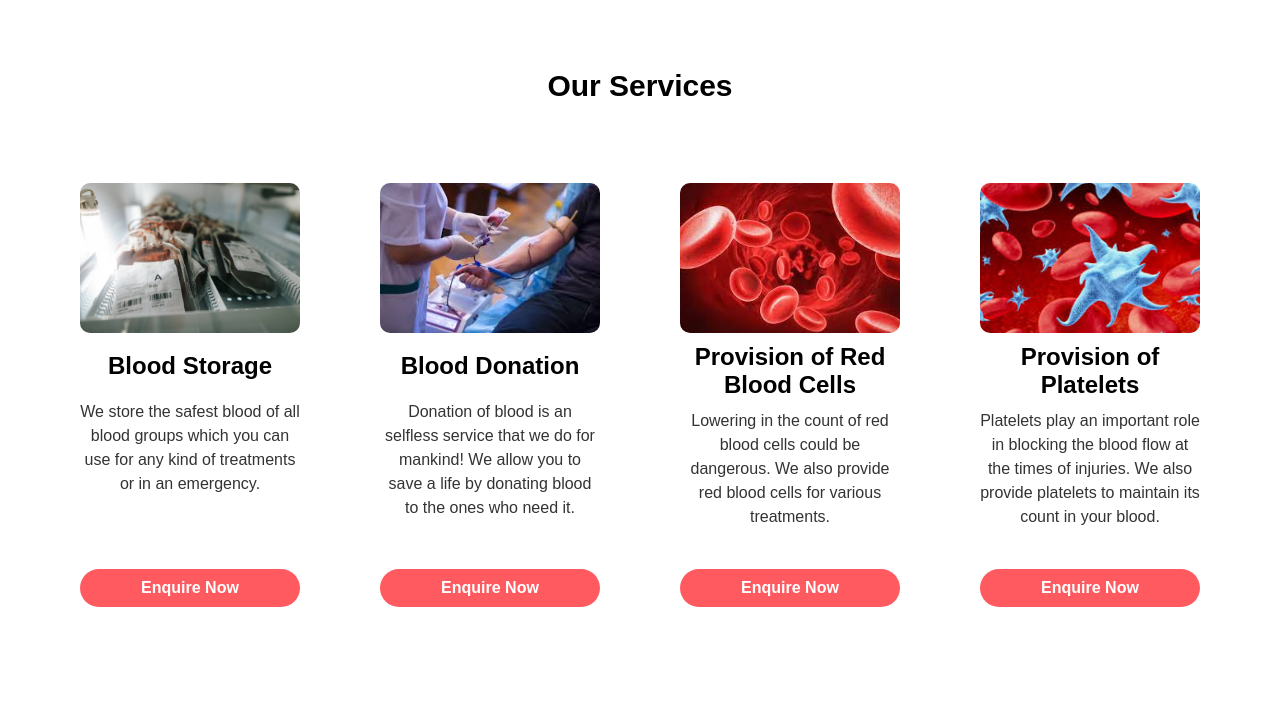
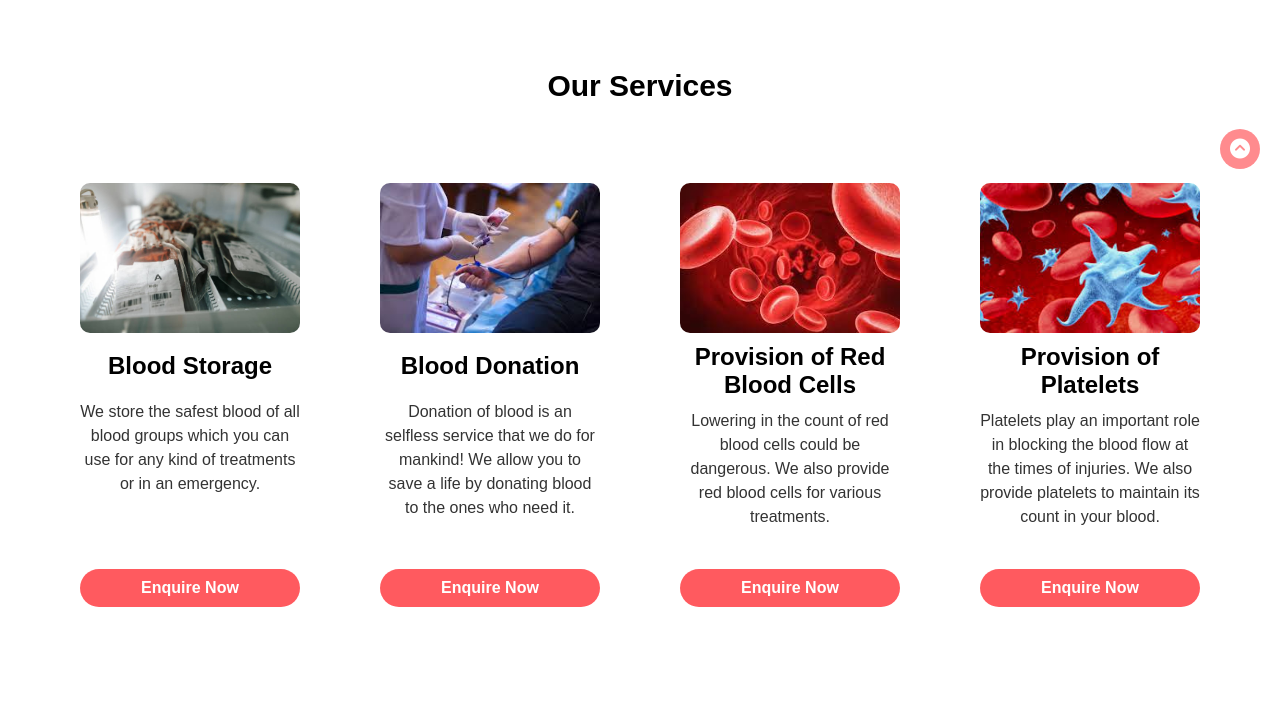
Before and after one commit to Abhiram0908/Blood_Bank, a Flask app: page / in a window 1280 px wide. Shown: the part 611-1327 px from the top of the page. Run offline with Flask 3, Linux system fonts and the light colour scheme; some libraries are stand-ins or nearby versions.

Commit message:
modified CSS

```diff
--- a/static/home.css
+++ b/static/home.css
@@ -99,7 +99,7 @@ nav ul li.active a {
 }
 
 .home-content {
-  /* text-align: right; */
+  /* text-align: center; */
   color: #000;
   max-width: 600px;
   margin: 0 auto;
@@ -108,7 +108,7 @@ nav ul li.active a {
 .home-content h2 {
   font-size: 40px;
   margin-bottom: 20px;
-  /* text-align: right; */
+  /* text-align: center; */
 }
 
 .enquire {
@@ -359,7 +359,7 @@ footer {
 }
 
 .service a.enquire {
-  display: flex;
+  display: inline-block;
   align-items: center;
   justify-content: center;
   background-color: #ff5a5f;
@@ -459,6 +459,42 @@ footer {
 .navbar-color .contact-info-container .info-row .icon i {
   color: #ff5a5f; /* Icon color same as the navbar color */
 }
+
+
+
+
+/* Scroll to top CSS */
+
+#scroll-to-top {
+  position: fixed;
+  bottom: 20px;
+  right: 20px;
+  background-color: #ff5a5f;
+  color: #fff;
+  width: 40px;
+  height: 40px;
+  border-radius: 50%;
+  text-align: center;
+  line-height: 40px;
+  font-size: 20px;
+  z-index: 999;
+  opacity: 0.7;
+  transition: opacity 0.3s ease;
+}
+
+#scroll-to-top:hover {
+  opacity: 1;
+}
+
+
+
+
+
+
+
+
+
+
 
 
 /* Media Queries */
@@ -599,3 +635,10 @@ footer {
     height: auto; /* Adjust the height automatically based on content */
   }
 }
+
+/* CSS styles for mobile devices */
+@media only screen and (max-width: 767px) {
+  #scroll-to-top {
+    display: none; /* Hide the button in mobile view */
+  }
+}
--- a/templates/home.html
+++ b/templates/home.html
@@ -217,6 +217,13 @@
     </div>
   </section>
 
+
+  <!-- Scroll to top button -->
+  <a href="#" id="scroll-to-top" title="Scroll to Top">
+    <i class="fa-sharp fa-solid fa-circle-chevron-up"></i>
+  </a>
+
+
   <!-- Footer -->
   <footer>
     <p>&copy; 2023 Blood Bank Services. All rights reserved.</p>
@@ -225,4 +232,5 @@
   <script src="/static/home.js"></script>
 
 </body>
+
 </html>
```
